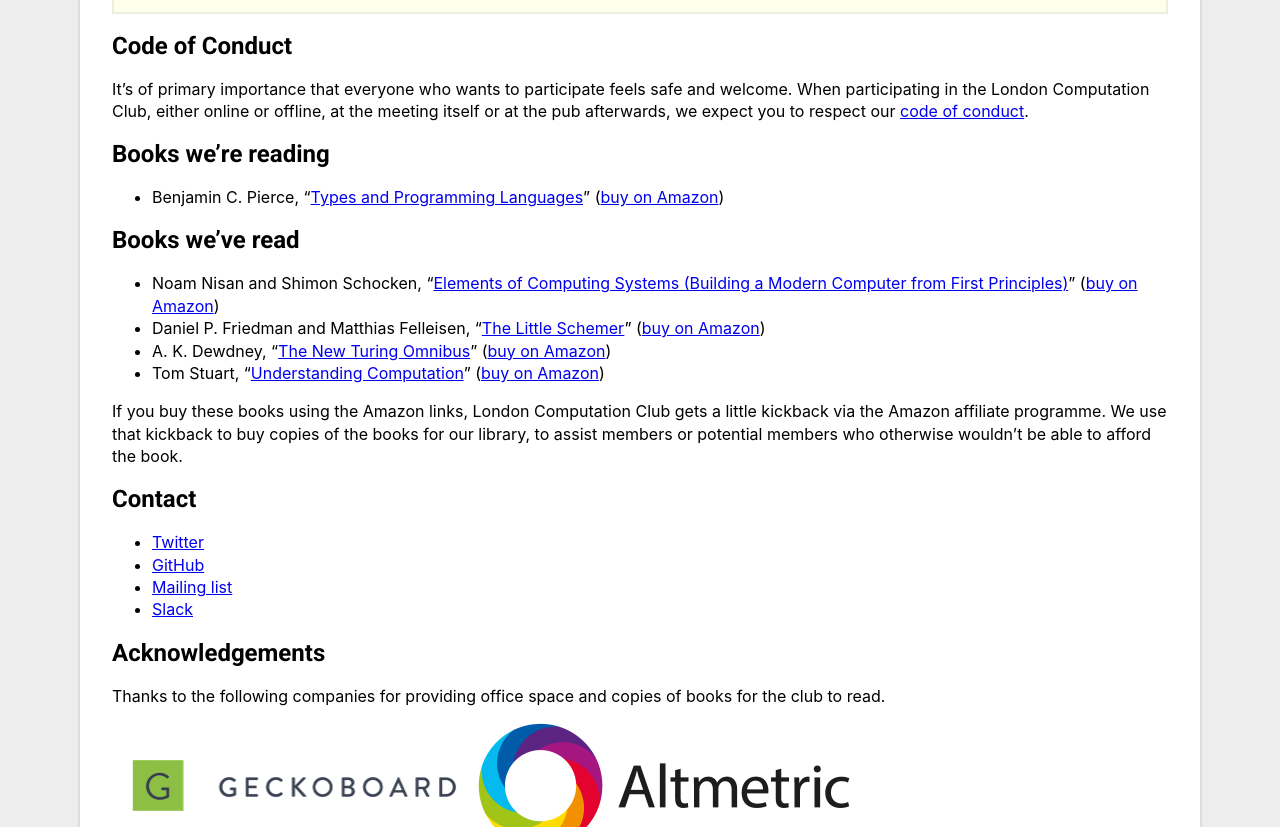
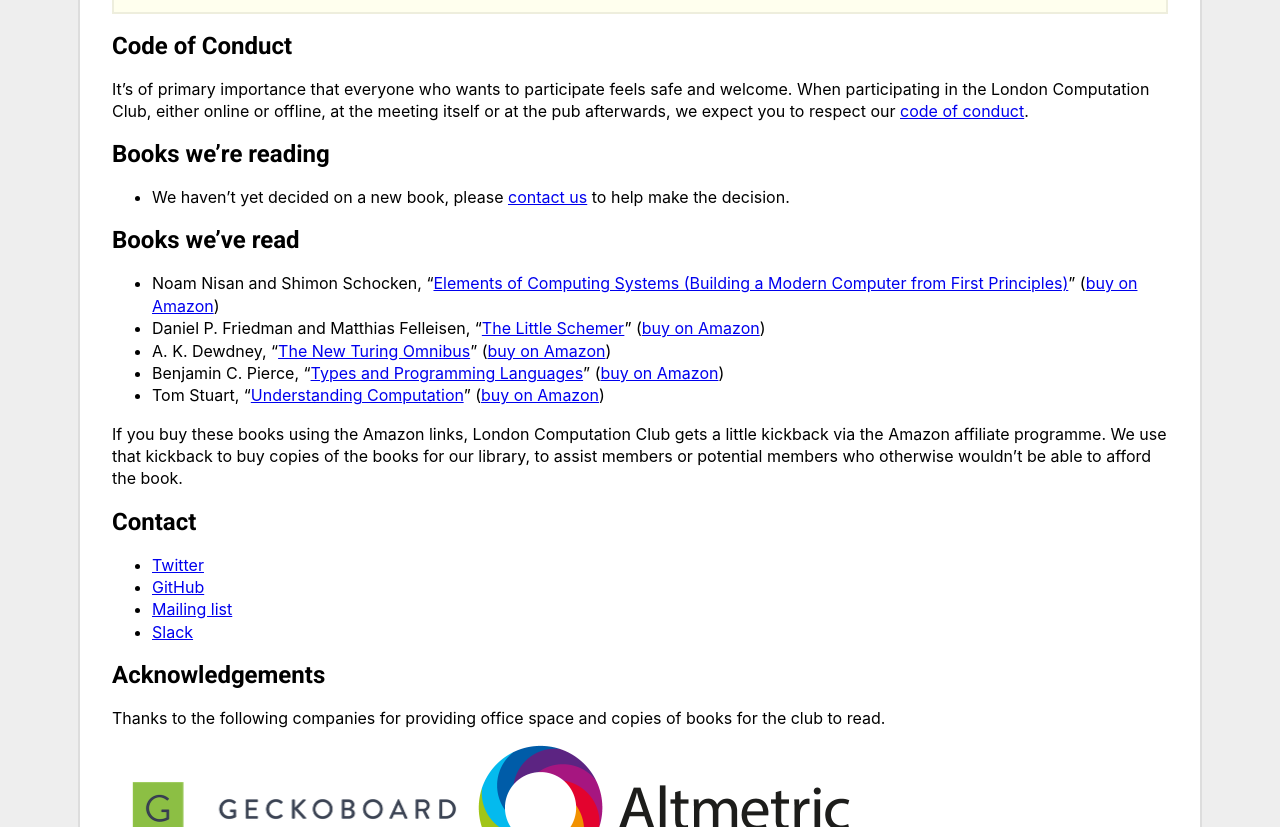
Before and after one commit to computationclub/computationclub.github.io, a Jekyll site: the page built from index.html, in a window 1280 px wide and 900 px high, scrolled down 781 px, cut to the strip 73-900 px from the top of the window. Built offline with Jekyll 4.4.1, drawn with Linux system fonts in a browser that asks for light colours.

Commit message:
Complete TAPL

```diff
--- a/_data/books.yml
+++ b/_data/books.yml
@@ -4,7 +4,7 @@
   url: https://www.cis.upenn.edu/~bcpierce/tapl/
   amazon_url: http://amzn.to/2iPlwbj
   cover_url: /images/books/types-and-programming-languages.jpg
-  current: true
+  current: false
 
 - title: The New Turing Omnibus
   authors:
--- a/index.html
+++ b/index.html
@@ -69,7 +69,7 @@ layout: default
     {% endfor %}
 
     {% if currently_reading == false %}
-      <li>(none)</li>
+      <li>We haven&rsquo;t yet decided on a new book, please <a href="#contact">contact us</a> to help make the decision.</li>
     {% endif %}
   </ul>
 
```
